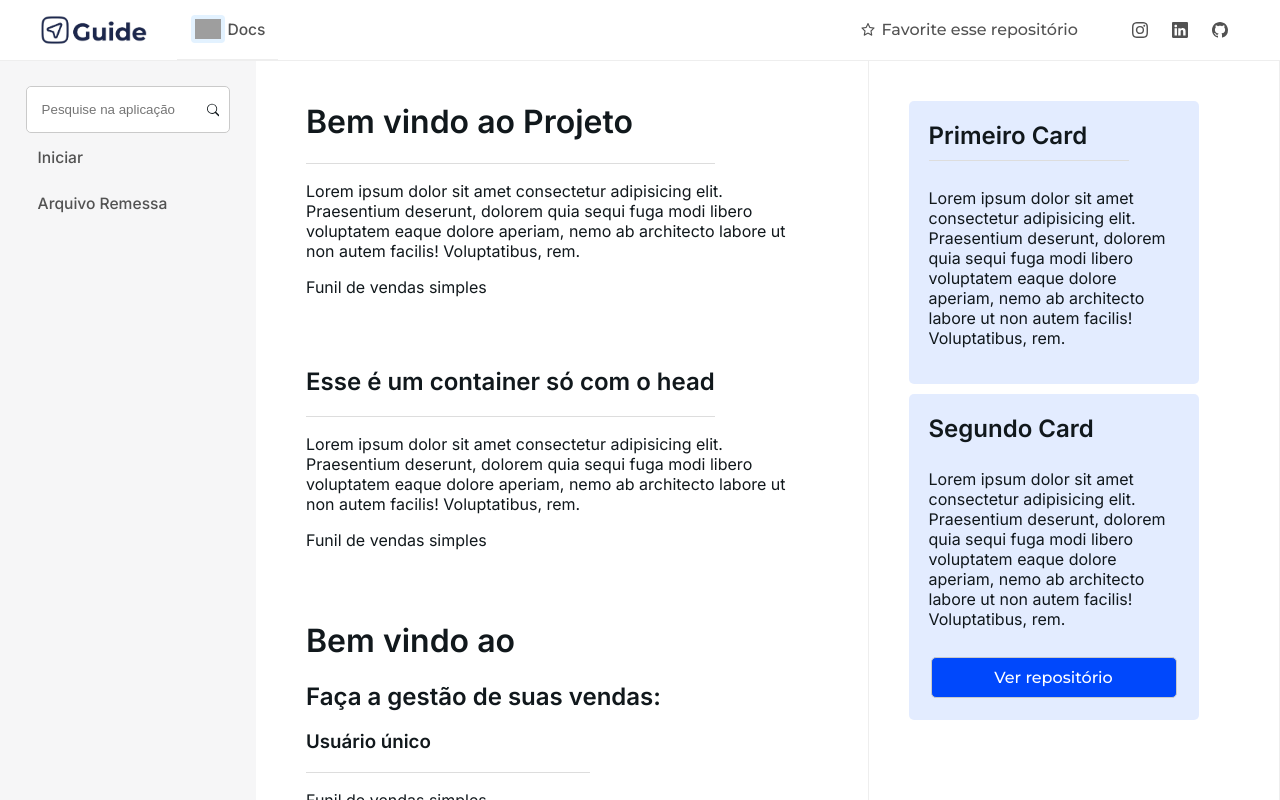
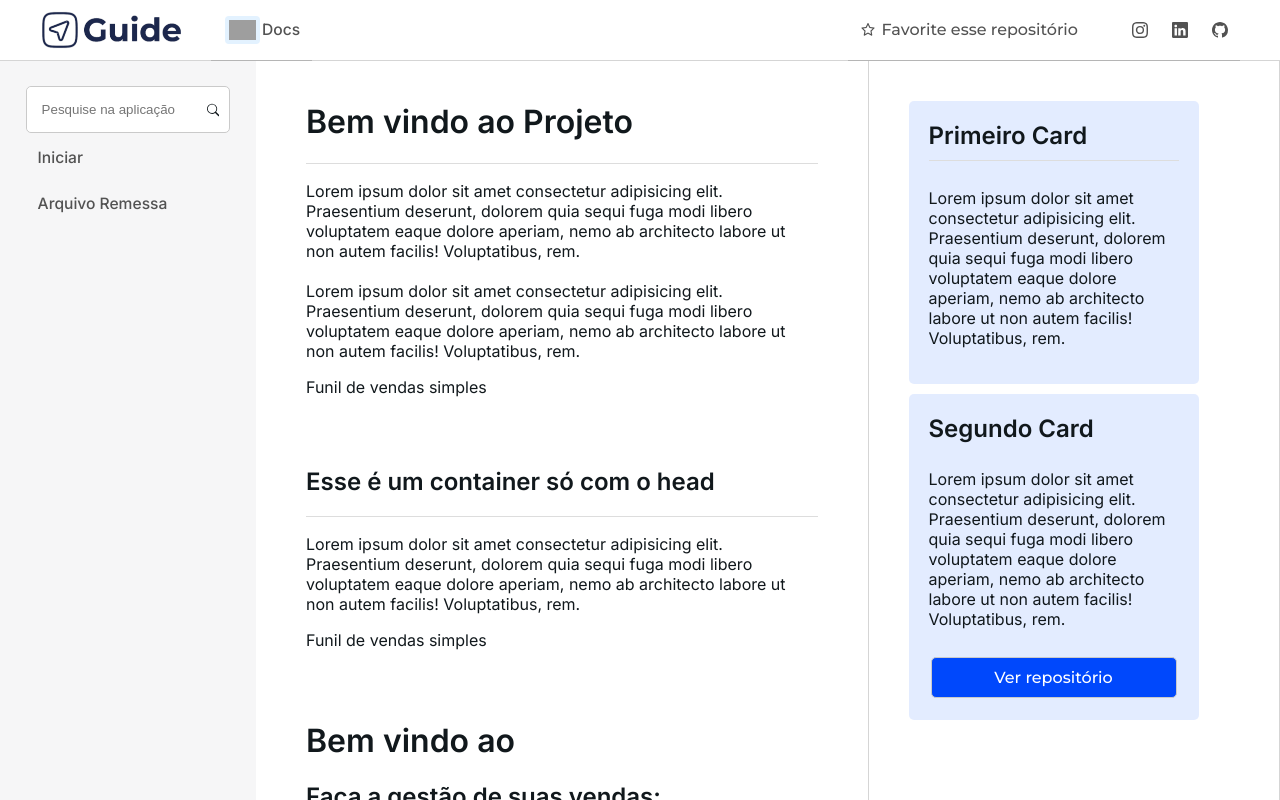
Before and after one commit to DiegoCiara/Guide, a React (Vite) app: page /inicio in a window 1280 px wide. Built offline with nearby package versions, Linux system fonts and the light colour scheme; grey boxes are pictures that could not be loaded.

Commit message:
Update Complete Structure

```diff
--- a/src/App.css
+++ b/src/App.css
@@ -9,7 +9,7 @@
 }
 .Logo{
   width: auto;
-  height: 30px;
+  height: 40px;
 }
 
 .MenuItem{
--- a/src/index.css
+++ b/src/index.css
@@ -6,13 +6,13 @@
   -moz-osx-font-smoothing: grayscale;
   -webkit-text-size-adjust: 100%;
   background-color: #ffffff;
+  color: #11181C;
 }
 body {
   margin: 0;
   padding: 0;
   max-width: 100vw;
   max-height: 100vh;
-  color: #11181C;
   font-family: Inter, sans-serif;
 }
 /* Estilizando a barra de rolagem */
@@ -44,3 +44,14 @@ code {
   margin-top: 30px;
   max-width: 500px;
 }
+
+
+@media (prefers-color-scheme: dark) {
+  :root {
+    color: #ffffff;
+    background-color: #11181C;
+  }
+  a:hover {
+    color: #747bff;
+  }
+}
--- a/src/lables.jsx
+++ b/src/lables.jsx
@@ -12,7 +12,7 @@ export const HomePage = [
     title: null,
     subtitle: null,
     divisor: false,
-    paragraph:"Lorem ipsum dolor sit amet consectetur adipisicing elit. Praesentium deserunt, dolorem quia sequi fuga modi libero voluptatem eaque dolore aperiam, nemo ab architecto labore ut non autem facilis! Voluptatibus, rem.",
+    paragraph:"Lorem ipsum dolor sit amet consectetur adipisicing elit. Praesentium deserunt, dolorem quia sequi fuga modi libero voluptatem eaque dolore aperiam, nemo ab architecto labore ut non autem facilis! Voluptatibus, rem. \n\nLorem ipsum dolor sit amet consectetur adipisicing elit. Praesentium deserunt, dolorem quia sequi fuga modi libero voluptatem eaque dolore aperiam, nemo ab architecto labore ut non autem facilis! Voluptatibus, rem.",
     phrase:"Funil de vendas simples",
     code: null,
   },
--- a/src/pages/home.jsx
+++ b/src/pages/home.jsx
@@ -4,6 +4,7 @@ import { Contents } from "../ui/components/Contents";
 import { Divisor, Page, PageContainer } from "../ui/styles/Container";
 
 export function Home(){
+
   return(
     <Page>
       <PageContainer>
--- a/src/ui/components/Contents/index.jsx
+++ b/src/ui/components/Contents/index.jsx
@@ -11,12 +11,12 @@ export function Contents(props){
   const NoCode = props.code === null;
 
   return(
-    <div>
+    <div style={{width:'100%'}}>
       <h1 style={NoH1? {display:"none"}:{display:"flex"}}>{props.h1}</h1>
       <h2 style={NoH2? {display:"none"}:{display:"flex"}}>{props.h2}</h2>
       <h3 style={NoH3? {display:"none"}:{display:"flex"}}>{props.h3}</h3>
       <Divisor style={NoDiv? {display:"none"}:{display:"flex"}}/>
-      <p style={NoP? {display:"none"}:{display:"flex"}}>{props.p}</p>
+      <p  style={NoP? {display:"none"}:{display:"flex", whiteSpace: 'pre-line' }}>{props.p}</p>
       <span style={NoSpan? {display:"none"}:{display:"flex"}}>{props.span}</span>
       <code style={NoCode? {display:"none"}:{display:"flex"}}>{props.code}</code>
     </div>
--- a/src/ui/styles/Container.jsx
+++ b/src/ui/styles/Container.jsx
@@ -11,7 +11,7 @@ export const Page = styled(Container)`
     width: 100%;
     height: 100%;
     overflow: hidden;
-    border-right: 1px solid #eeeeee;
+    border-right: 1px solid #5353533e;
 
   @media (max-width: 850px) {
     flex-direction: column-reverse;
@@ -35,7 +35,7 @@ export const PageContainer = styled(Page)`
 `;
 
 export const Divisor = styled.div`
-    width: 80%;
+    width: 100%;
     height: 1px;
     border-top: 1px solid #dddddd;
 `;
--- a/src/ui/styles/NavBarStyled.jsx
+++ b/src/ui/styles/NavBarStyled.jsx
@@ -7,12 +7,12 @@ export const NavBarStyled = styled.nav`
   justify-content: space-between;
   width: 100%;
   height: 60px;
-  border-bottom: 1px solid #eeeeee;
+  border-bottom: 1px solid #5353533e;
 `;
-
 export const HeadBar = styled(NavBarStyled)`
   width: auto;
   height: 100%;
+  border: none;
   gap: 30px;
   @media (max-width: 850px) {
     margin: 20px !important;
@@ -22,17 +22,15 @@ export const MenuBar = styled(NavBarStyled)`
   width: auto;
   height: 100%;
   gap: 30px;
-
   @media (max-width: 850px) {
     display:none;
   }
-
 `;
 export const MenuButton = styled(HeadBar)`
     display:none;
     height:auto;
+    border: none;
   @media (max-width: 850px) {
     display:inline !important;
   }
-
 `;
```
Also changed, not shown: src/assets/logo.png.
